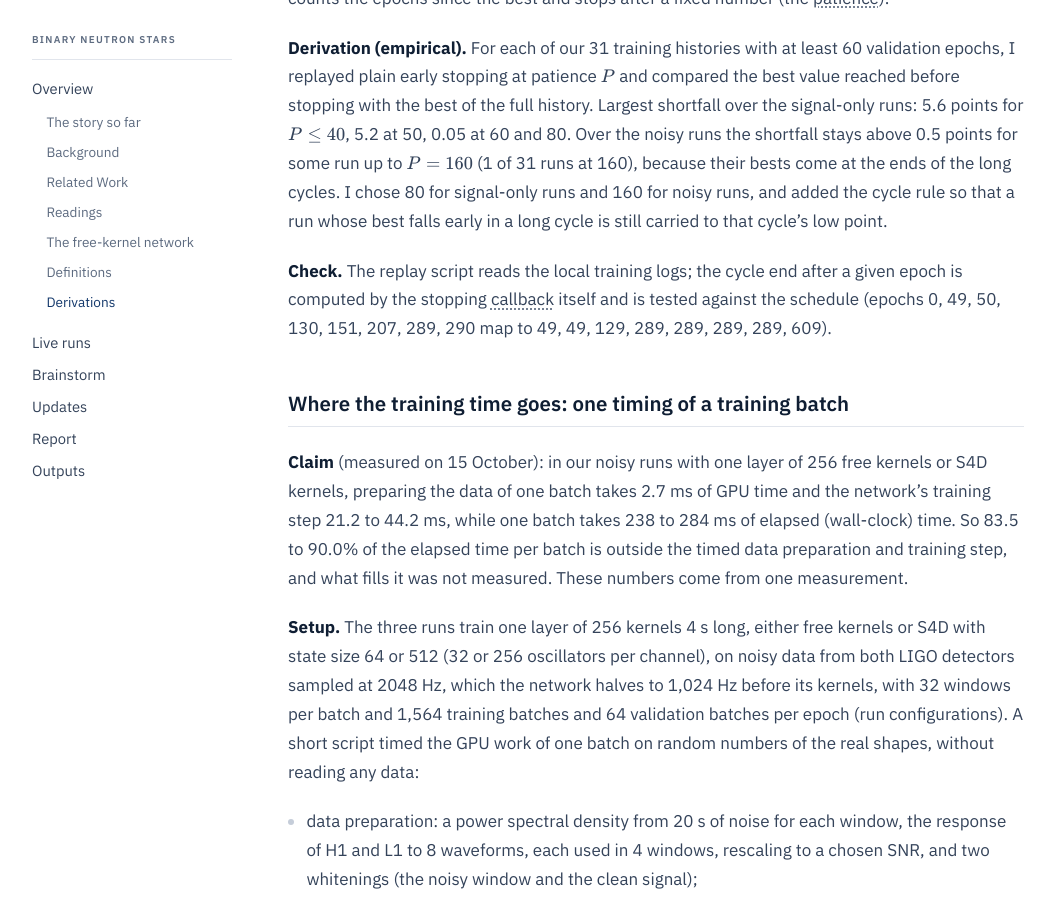
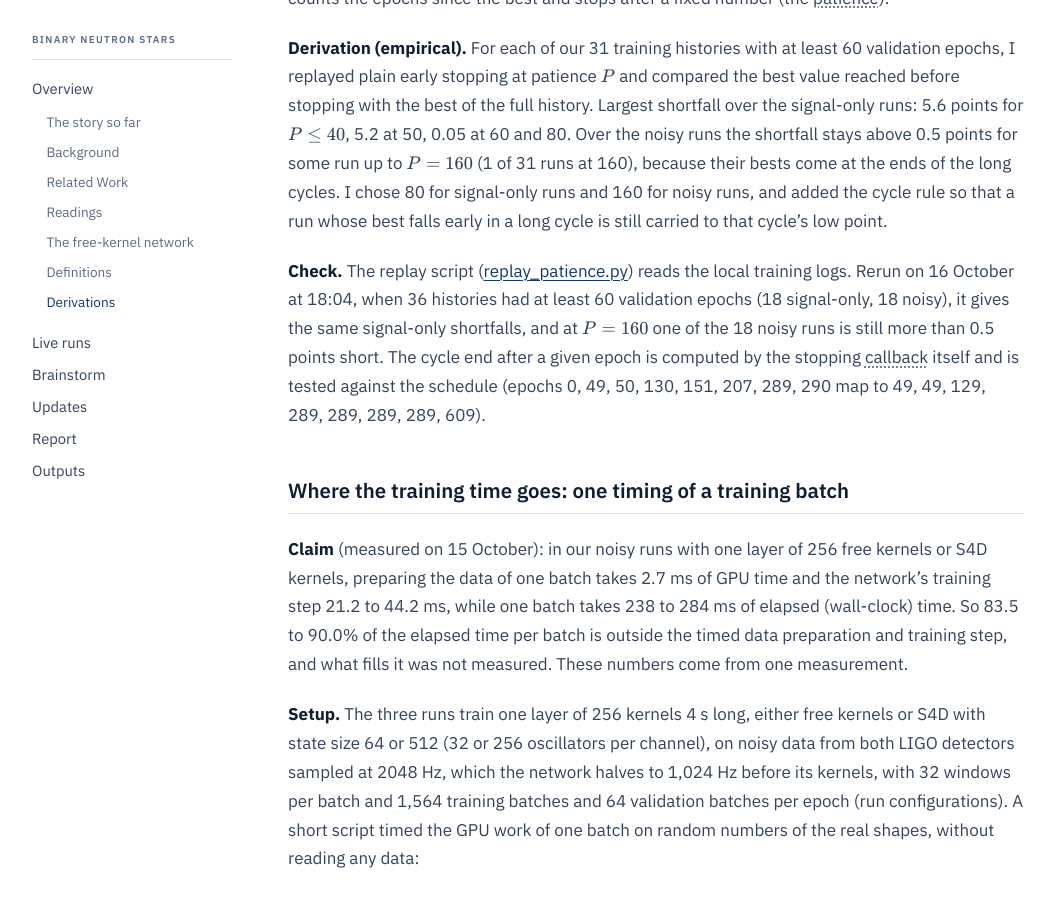
Before and after one commit to kyoon-mit/kyoon-mit.github.io, a Jekyll site: the page built from docs/projects/bns/derivations.md, in a window 1280 px wide and 900 px high, scrolled down 58449 px. Shown: the whole window, without its empty margins (104-1159 px from the left). Built offline with Jekyll 4.4.1, drawn with Linux system fonts in a browser that asks for light colours.

Commit message:
BNS derivations: link the patience replay script and its rerun
Co-Authored-By: Claude Opus 5.5 <noreply@anthropic.com>

```diff
--- a/docs/projects/bns/derivations.md
+++ b/docs/projects/bns/derivations.md
@@ -2620,7 +2620,12 @@ signal-only runs and 160 for noisy runs, and added the cycle rule so that a
 run whose best falls early in a long cycle is still carried to that cycle's
 low point.
 
-**Check.** The replay script reads the local training logs; the cycle end
+**Check.** The replay script
+([replay_patience.py](https://github.com/kyoon-mit/aframe/blob/reg-dev-latest/dev/analysis/claude_tests/stopping_rule/replay_patience.py))
+reads the local training logs. Rerun on 16 October at 18:04, when 36
+histories had at least 60 validation epochs (18 signal-only, 18 noisy), it
+gives the same signal-only shortfalls, and at $P = 160$ one of the 18 noisy
+runs is still more than 0.5 points short. The cycle end
 after a given epoch is computed by the stopping callback itself and is tested
 against the schedule (epochs 0, 49, 50, 130, 151, 207, 289, 290 map to 49,
 49, 129, 289, 289, 289, 289, 609).
```
